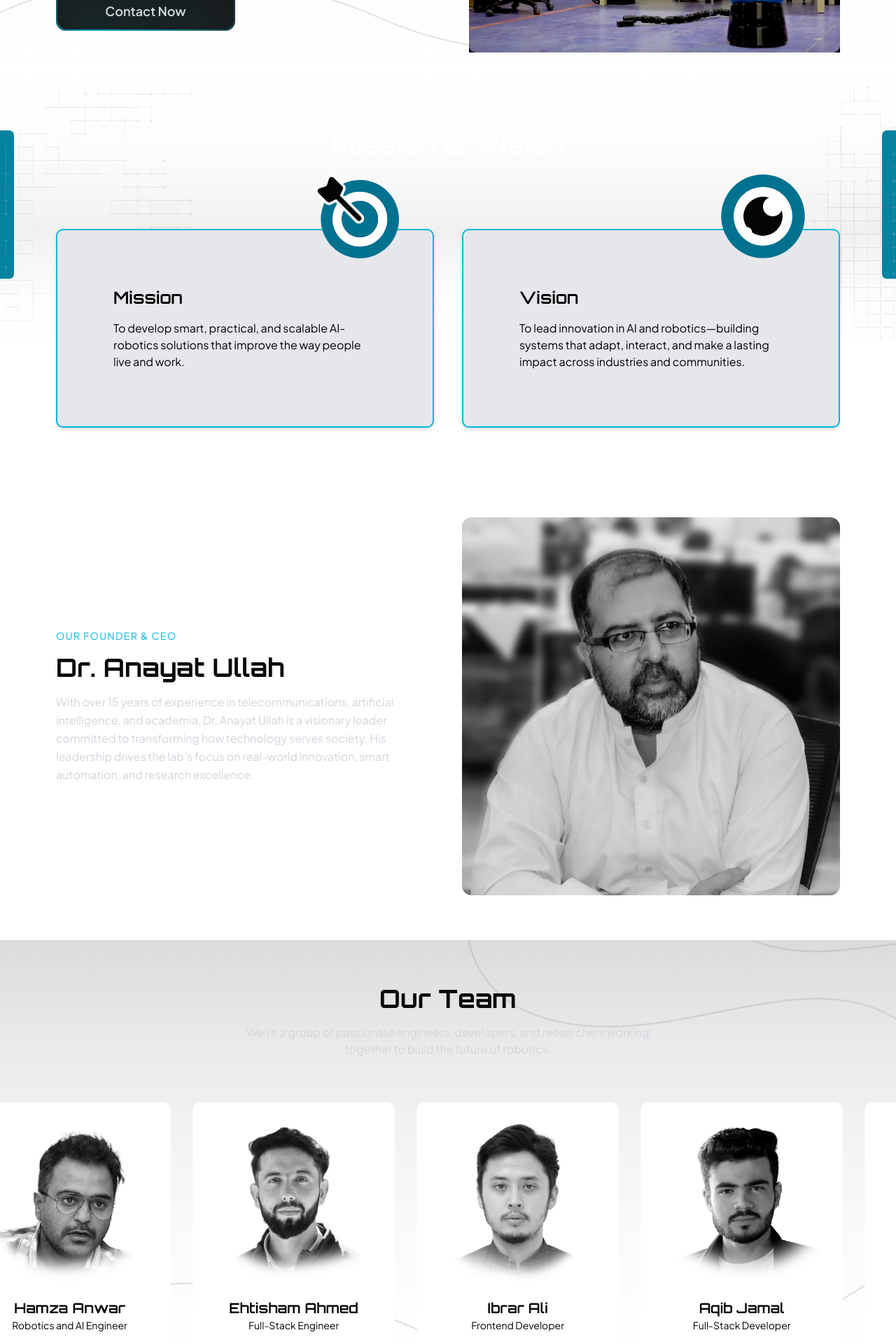
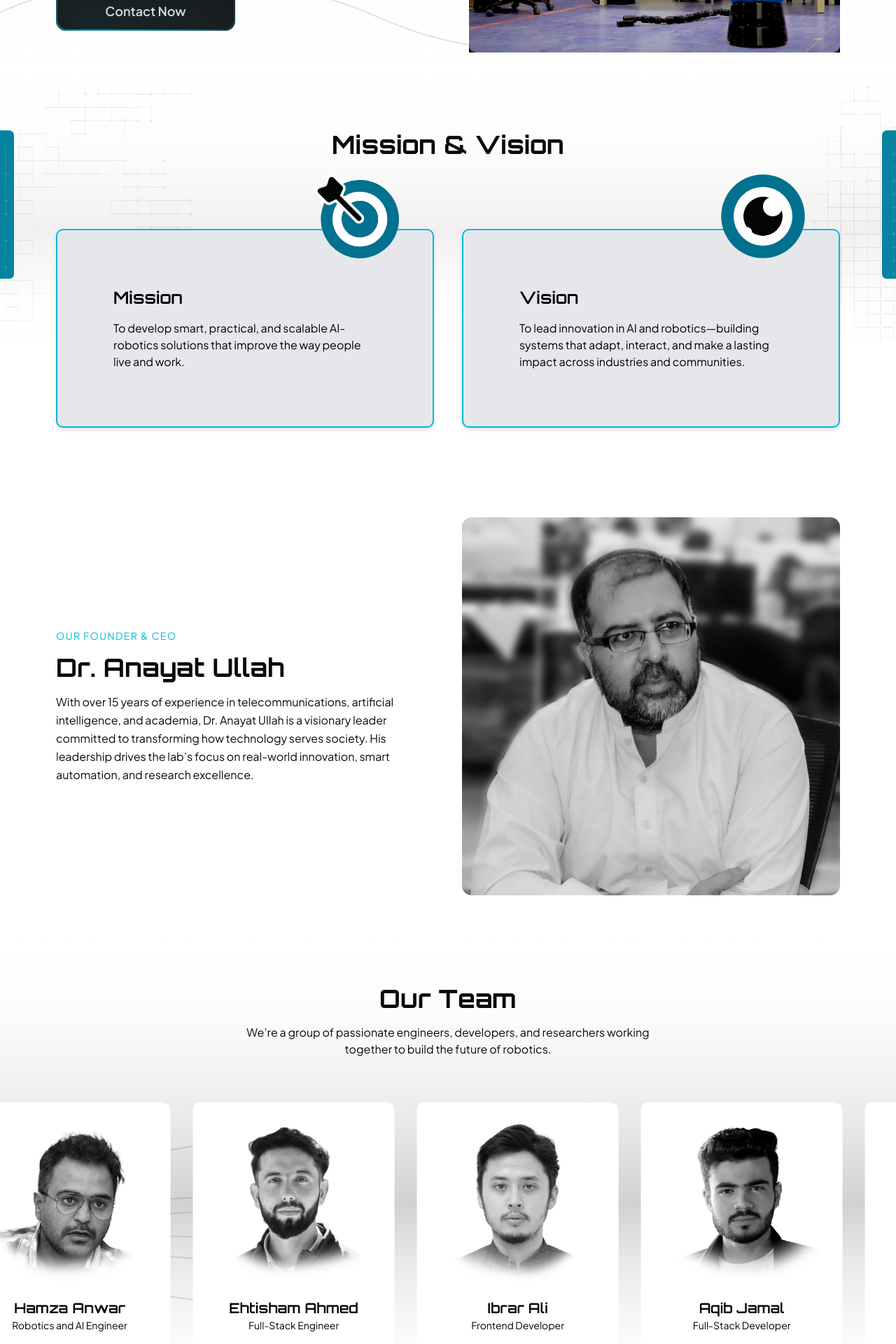
Before and after one commit to CARLTek/carlteck-website, a Next.js app: page /about in a window 1280 px wide. Shown: the part 480-2400 px from the top of the page at 70% size. Built offline with nearby package versions, Linux system fonts and the light colour scheme.

Commit message:
Did adjustment on light mode of the website

```diff
--- a/app/components/about/FounderSection.tsx
+++ b/app/components/about/FounderSection.tsx
@@ -10,7 +10,7 @@ const FounderSection = () => {
       <div className="md:w-1/2 space-y-4 text-center md:text-left">
         <h5 className="text-cyan-500 text-sm uppercase tracking-widest">Our Founder & CEO</h5>
         <h2 className="text-3xl md:text-4xl font-bold">Dr. Anayat Ullah</h2>
-        <p className="text-gray-300 text-base leading-relaxed">
+        <p className="text-base leading-relaxed">
           With over 15 years of experience in telecommunications, artificial intelligence, and academia, Dr. Anayat Ullah is a visionary leader
           committed to transforming how technology serves society. His leadership drives the lab’s focus on real-world innovation,
           smart automation, and research excellence.
--- a/app/components/about/MissionVisionSection.tsx
+++ b/app/components/about/MissionVisionSection.tsx
@@ -5,7 +5,7 @@ import { missionVisionData } from "../../data";
 
 const MissionVisionSection = () => {
   return (
-    <section className="bg-[url(/mvbackground.png)] dark:bg-[url(/mvbackgrounddark.png)] bg-contain bg-no-repeat  text-white py-16 px-10 lg:px-20">
+    <section className="bg-[url(/mvbackground.png)] dark:bg-[url(/mvbackgrounddark.png)] bg-contain bg-no-repeat  py-16 px-10 lg:px-20">
       {/* Main Heading */}
       <h2 className="text-4xl font-bold text-center mb-10 md:mb-25">Mission & Vision</h2>
 
--- a/app/components/about/OurTeamSection.tsx
+++ b/app/components/about/OurTeamSection.tsx
@@ -4,10 +4,10 @@ import TeamCardCarousel from "../TeamCardCarousel";
 
 const OurTeamSection = () => {
   return (
-    <section className="py-16 bg-[url(/overview.png)] dark:bg-[url(/overviewblack.png)] bg-cover bg-no-repeat">
+    <section className="py-16 bg-[url(/productsbackground.png)] dark:bg-[url(/productsbackgrounddark.png)] bg-cover bg-no-repeat">
       <div className="text-center mb-12">
         <h2 className="text-3xl md:text-4xl font-bold mb-4">Our Team</h2>
-        <p className="text-gray-300 text-base max-w-xl mx-auto">
+        <p className=" text-base max-w-xl mx-auto">
           We’re a group of passionate engineers, developers, and researchers
           working together to build the future of robotics.
         </p>
```
